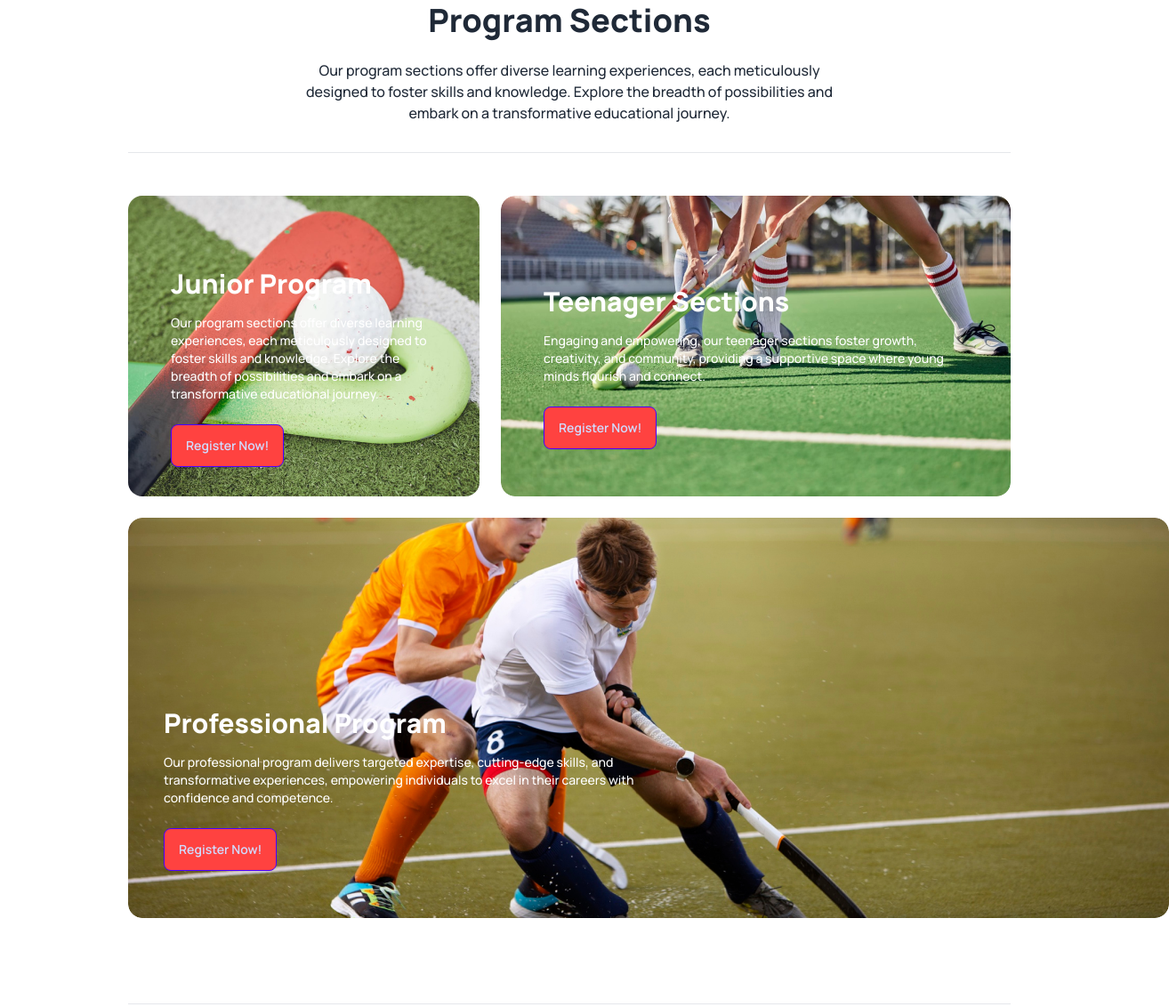
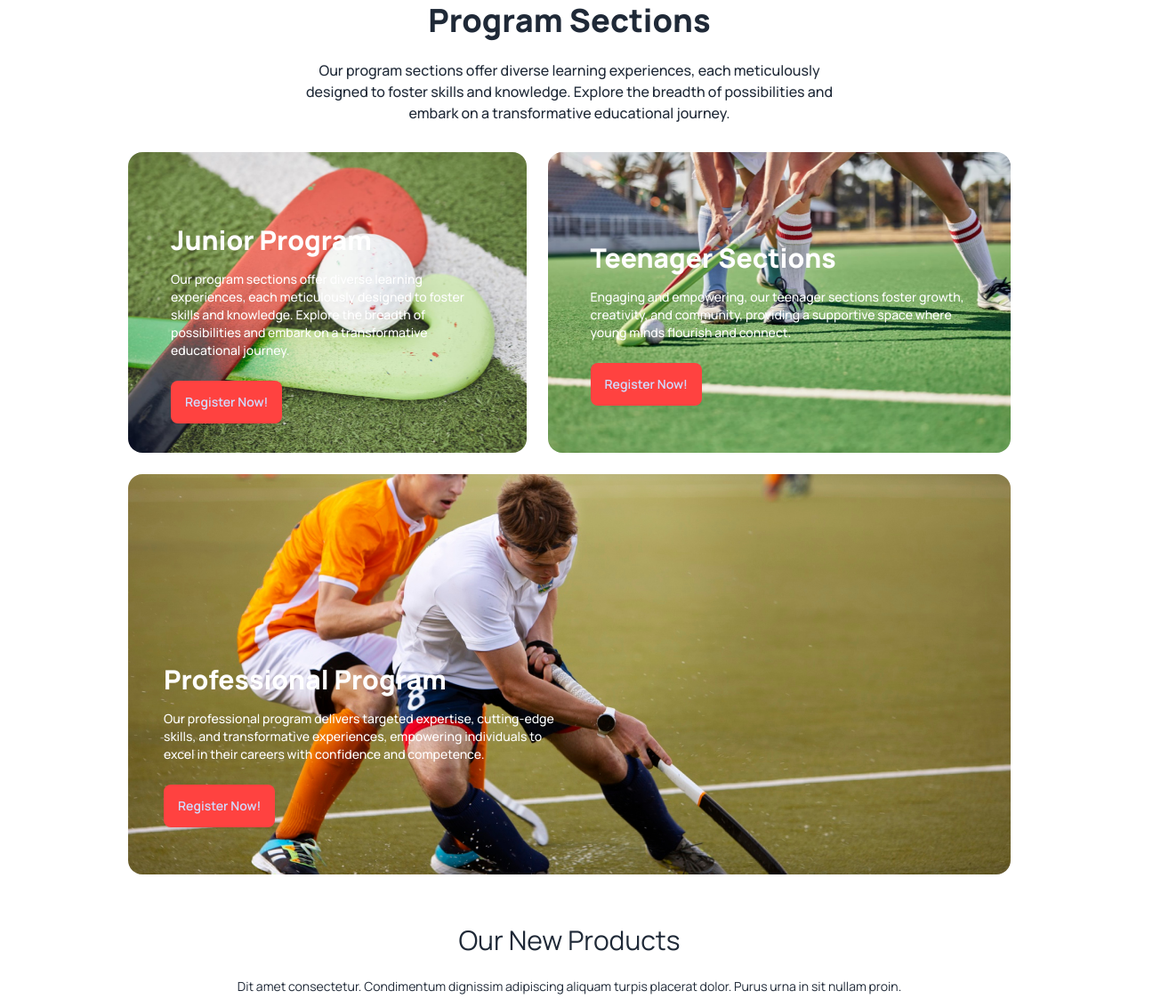
Before and after one commit to ahhabib017/assignment-3, a plain HTML site: page index.html in a window 1280 px wide. Shown: the part 1421-2553 px from the top of the page at 89% size, 1314 px wide, since content can reach past the window. Drawn offline with nearby package versions, Linux system fonts and the light colour scheme.

Commit message:
finished

```diff
--- a/index.html
+++ b/index.html
@@ -76,7 +76,7 @@
                             d="m21 21-5.197-5.197m0 0A7.5 7.5 0 1 0 5.196 5.196a7.5 7.5 0 0 0 10.607 10.607Z" />
                     </svg>
 
-                    <button class=" btn btn-primary w-auto lg:w-25 h-auto lg:h-7 bg-[#FF4240]">Get Ticket</button>
+                    <button class=" btn btn-primary w-auto lg:w-25 h-auto lg:h-7 bg-[#FF4240] border-0 text-white">Get Ticket</button>
 
                 </div>
             </div>
@@ -214,45 +214,46 @@
                     diverse learning experiences, each meticulously designed to foster skills and knowledge. Explore the
                     breadth of possibilities and embark on a transformative educational journey.</p>
             </div>
-            <hr class="max-w-6xl mx-auto mb-6 lg:mb-12">
+
 
             <div class="flex justify-center flex-col lg:flex-row  gap-6">
                 <!-- first card -->
-                <div class="hero lg:w-[573px] lg:h-[338px] rounded-2xl" style="background-image: url(Images/2.png);">
+                <div class="hero lg:w-max-[573px] lg:h-[338px] rounded-2xl" style="background-image: url(Images/2.png);">
                     <div class="hero-content">
                         <div class="pt-6 lg:pt-12 px-4 lg:px-8">
                             <h1 class="pb-4 text-xl  lg:text-3xl text-white font-extrabold">Junior Program</h1>
                             <p class="pb-6  text-sm text-white font-medium">Our program sections offer diverse learning
                                 experiences, each meticulously designed to foster skills and knowledge. Explore the
                                 breadth of possibilities and embark on a transformative educational journey.</p>
-                            <button class="btn btn-primary bg-[#FF4240]">Register Now!</button>
+                            <button class="btn btn-primary border-0 bg-[#FF4240]">Register Now!</button>
                         </div>
                     </div>
                 </div>
-                <!-- first card -->
+                <!-- 2nd card -->
                 <div>
-                    <div class="hero lg:w-[573px] lg:h-[338px] rounded-2xl" style="background-image: url(Images/3.png);">
-                        <!-- <div class="hero-overlay"></div> -->
+                    <div class="hero lg:w-max-[573px] lg:h-[338px] rounded-2xl" style="background-image: url(Images/3.png);">
+
                         <div class="hero-content">
                             <div class="pt-6 lg:pt-12 px-4 lg:px-8">
                                 <h1 class="pb-4 text-xl  lg:text-3xl text-white font-extrabold"> Teenager Sections</h1>
                                 <p class="pb-6  text-sm text-white font-medium">Engaging and empowering, our teenager sections foster growth, creativity, and community, providing a supportive space where young minds flourish and connect.</p>
-                                <button class="btn btn-primary bg-[#FF4240]">Register Now!</button>
+                                <button class="btn btn-primary border-0 bg-[#FF4240]">Register Now!</button>
                             </div>
                         </div>
                     </div>
                 </div>
             </div>
-            <div class="hero mx-auto mt-6 rounded-2xl h-[244px] lg:w-[1170px] lg:h-[450px]" style="background-image: url(Images/4.png);">
+            <!--3rd-->
+            <div class="hero mx-auto mt-6 rounded-2xl h-[244px] lg:w-auto lg:h-[450px]" style="background-image: url(Images/4.png);">
                     <div class="pt-6 lg:pt-40 px-10 lg:px-10">
                         <h1 class="mb-3 lg:mb-4 text-xl lg:text-3xl text-white font-extrabold">Professional Program</h1>
                         <p class="lg:w-1/2 pb-6 text-sm text-white font-medium">Our professional program delivers targeted expertise, cutting-edge skills, and transformative experiences, empowering individuals to excel in their careers with confidence and competence.</p>
-                        <button class="btn btn-primary bg-[#FF4240]">Register Now!</button>
+                        <button class="btn btn-primary border-0 bg-[#FF4240]">Register Now!</button>
                     </div>
             </div>
 
         </section>
-        <hr class="max-w-6xl mx-auto mt-10 lg:mt-24 mb-6 lg:mb-12">
+
 
 
 
@@ -708,7 +709,7 @@
         <!--form-->
 
         <!--Social Media-->
-        <div class="footer p-10 bg-neutral text-neutral-content justify-center mt-10">
+        <div class="footer p-10 bg-neutral text-neutral-content justify-center mt-10 mb-10">
 
             <nav>
                 <header class="footer-title">Social</header>
```
